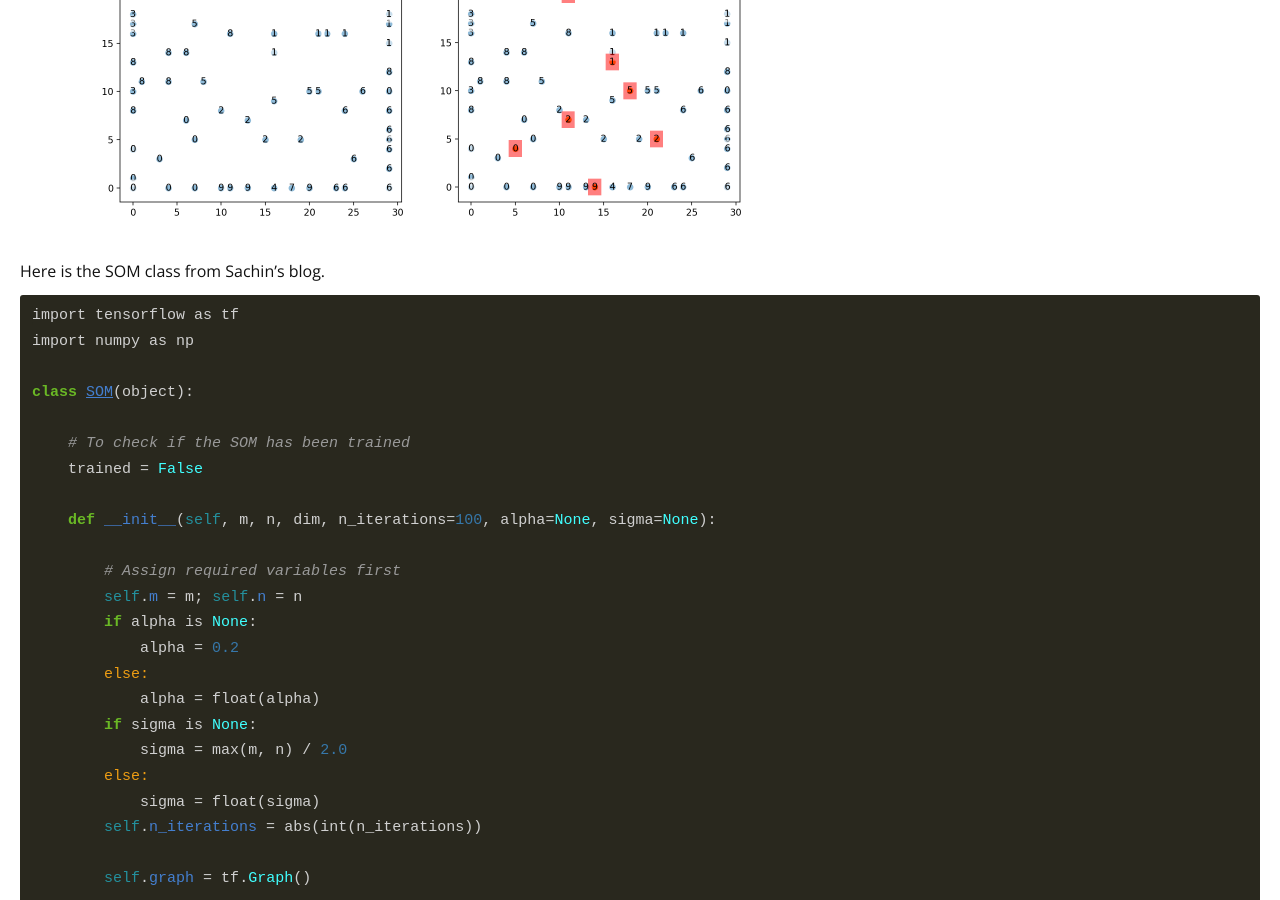
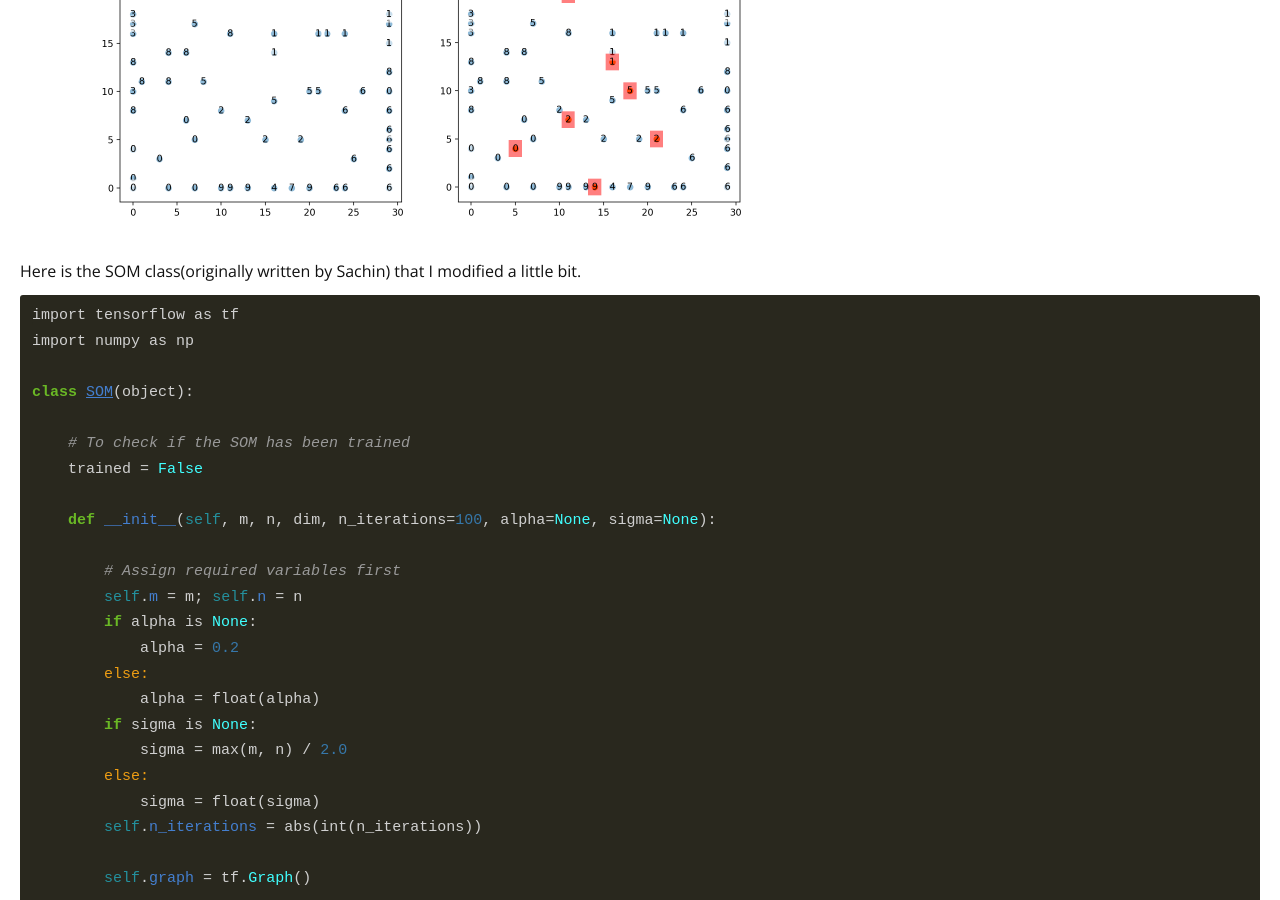
Before and after one commit to wonik/wonikjang.github.io, a Jekyll site: the page built from _posts/2017-06-30-som.md, in a window 1280 px wide and 900 px high, scrolled down 3431 px. Built offline with Jekyll 4.4.1, drawn with Linux system fonts in a browser that asks for light colours; nearby versions of some CDN libraries; comment, search, counter and statistics services are not loaded.

Commit message:
Update 2017-06-30-som.md

```diff
--- a/_posts/2017-06-30-som.md
+++ b/_posts/2017-06-30-som.md
@@ -109,7 +109,7 @@ plt.show()
 
 ![somMNIST](/result_images/somMNIST_resized.png  "somMNIST")
 
-Here is the SOM class from Sachin's blog.
+Here is the SOM class(originally written by Sachin) that I modified a little bit.
 
 {% highlight ruby %}
 
```
